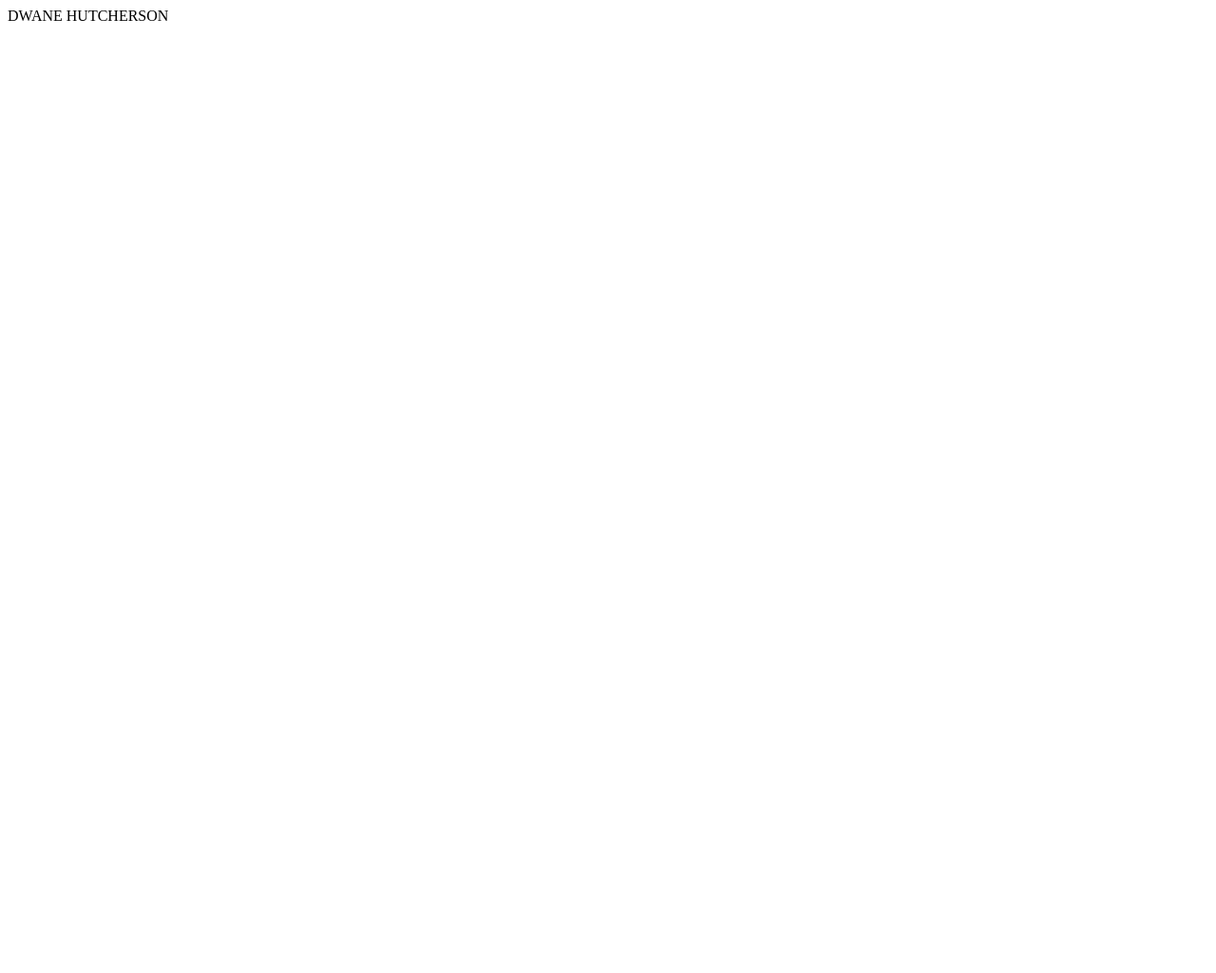
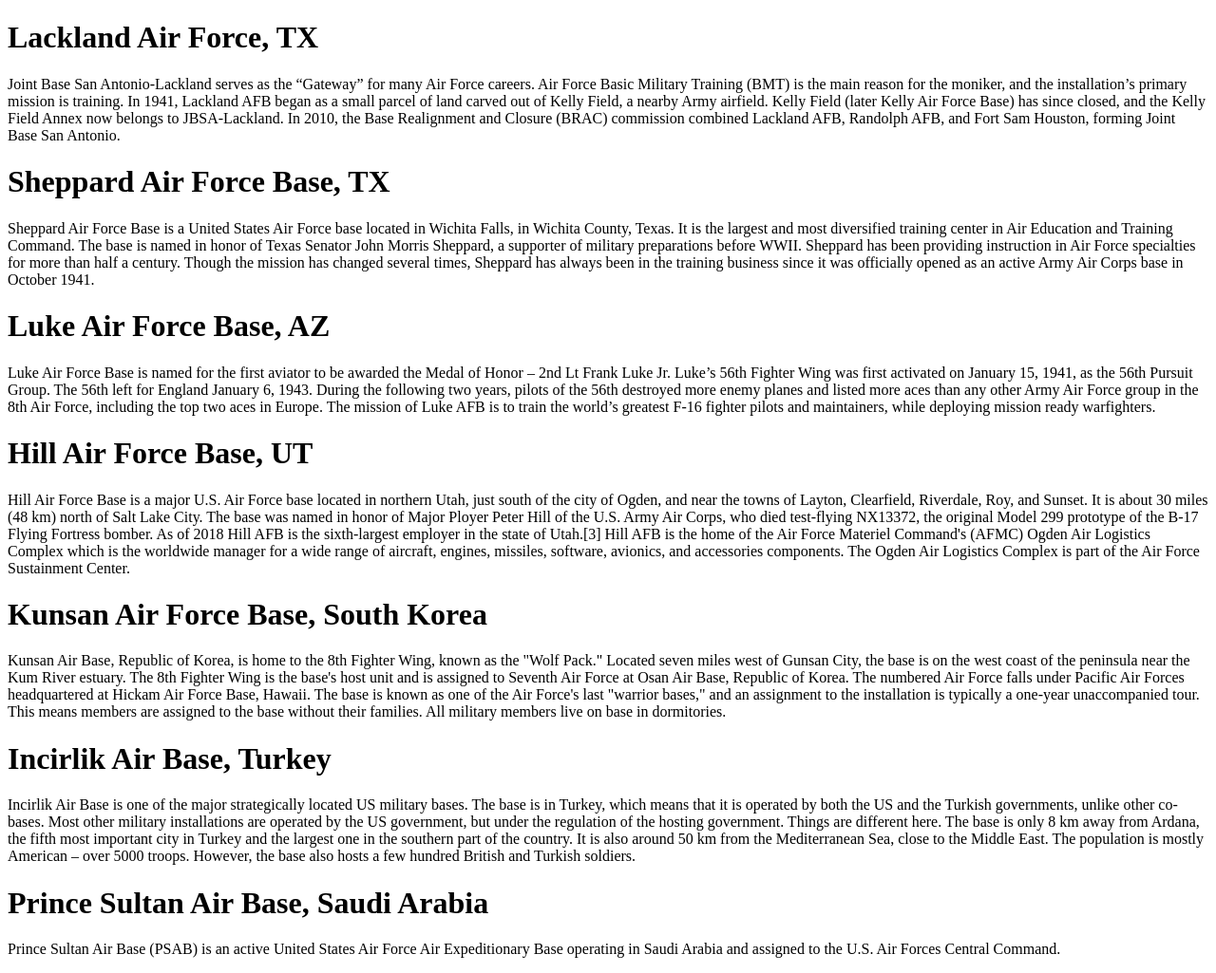
Before and after one commit to dhutch501/html-me-something, a plain HTML site: page index.html in a window 1280 px wide. Shown: the whole page at 95% size. Before the commit the page ends 800 px from the top, so only its background shows below. Drawn offline with Linux system fonts and the light colour scheme.

Commit message:
Updates and image folder

```diff
--- a/index.html
+++ b/index.html
@@ -1 +1,65 @@
-<p>DWANE HUTCHERSON</p>
+<!DOCTYPE html>
+<html>
+    <head>
+        <title>Places the Air Force Has Taken Me</title>
+    </head>
+    <body>
+        <h1>
+            Lackland Air Force, TX
+        </h1>
+        <p>
+            Joint Base San Antonio-Lackland serves as the “Gateway” for many Air Force careers. Air Force Basic Military Training (BMT) is the main reason for the moniker, and the installation’s primary mission is training.
+            In 1941, Lackland AFB began as a small parcel of land carved out of Kelly Field, a nearby Army airfield. Kelly Field (later Kelly Air Force Base) has since closed, and the Kelly Field Annex now belongs to JBSA-Lackland.
+            In 2010, the Base Realignment and Closure (BRAC) commission combined Lackland AFB, Randolph AFB, and Fort Sam Houston, forming Joint Base San Antonio.
+        </p>
+        <h1>
+            Sheppard Air Force Base, TX
+        </h1>
+        <p>
+            Sheppard Air Force Base is a United States Air Force base located in Wichita Falls, in Wichita County, Texas. It is the largest and most diversified training center in Air Education and Training Command.
+            The base is named in honor of Texas Senator John Morris Sheppard, a supporter of military preparations before WWII. Sheppard has been providing instruction in Air Force specialties for more than half a century.
+            Though the mission has changed several times, Sheppard has always been in the training business since it was officially opened as an active Army Air Corps base in October 1941.
+
+        </p>
+        <h1>
+            Luke Air Force Base, AZ
+        </h1>
+        <p>
+            Luke Air Force Base is named for the first aviator to be awarded the Medal of Honor – 2nd Lt Frank Luke Jr. Luke’s 56th Fighter Wing was first activated on January 15, 1941, as the 56th Pursuit Group.
+            The 56th left for England January 6, 1943. During the following two years, pilots of the 56th destroyed more enemy planes and listed more aces than any other Army Air Force group in the 8th Air Force, including the top two aces in Europe.
+            The mission of Luke AFB is to train the world’s greatest F-16 fighter pilots and maintainers, while deploying mission ready warfighters.
+        </p>
+        <h1>
+            Hill Air Force Base, UT
+        </h1>
+        <p>
+            Hill Air Force Base is a major U.S. Air Force base located in northern Utah, just south of the city of Ogden, and near the towns of Layton, Clearfield, Riverdale, Roy, and Sunset. It is about 30 miles (48 km) north of Salt Lake City.
+            The base was named in honor of Major Ployer Peter Hill of the U.S. Army Air Corps, who died test-flying NX13372, the original Model 299 prototype of the B-17 Flying Fortress bomber.
+            As of 2018 Hill AFB is the sixth-largest employer in the state of Utah.[3] Hill AFB is the home of the Air Force Materiel Command's (AFMC) Ogden Air Logistics Complex which is the worldwide manager for a wide range of aircraft, engines, missiles, software, avionics, and accessories components.
+            The Ogden Air Logistics Complex is part of the Air Force Sustainment Center.
+        </p>
+        <h1>
+            Kunsan Air Force Base, South Korea
+        </h1>
+        <p>
+            Kunsan Air Base, Republic of Korea, is home to the 8th Fighter Wing, known as the "Wolf Pack." Located seven miles west of Gunsan City, the base is on the west coast of the peninsula near the Kum River estuary.
+            The 8th Fighter Wing is the base's host unit and is assigned to Seventh Air Force at Osan Air Base, Republic of Korea. The numbered Air Force falls under Pacific Air Forces headquartered at Hickam Air Force Base, Hawaii.
+            The base is known as one of the Air Force's last "warrior bases," and an assignment to the installation is typically a one-year unaccompanied tour. This means members are assigned to the base without their families.
+            All military members live on base in dormitories.
+        </p>
+        <h1>
+            Incirlik Air Base, Turkey
+        </h1>
+        <p>
+            Incirlik Air Base is one of the major strategically located US military bases. The base is in Turkey, which means that it is operated by both the US and the Turkish governments, unlike other co-bases.
+            Most other military installations are operated by the US government, but under the regulation of the hosting government. Things are different here. The base is only 8 km away from Ardana, the fifth most important city in Turkey and the largest one in the southern part of the country.
+            It is also around 50 km from the Mediterranean Sea, close to the Middle East. The population is mostly American – over 5000 troops. However, the base also hosts a few hundred British and Turkish soldiers.
+        </p>
+        <h1>
+            Prince Sultan Air Base, Saudi Arabia
+        </h1>
+        <p>
+            Prince Sultan Air Base (PSAB) is an active United States Air Force Air Expeditionary Base operating in Saudi Arabia and assigned to the U.S. Air Forces Central Command.
+        </p>
+    </body>
+</html>
```
